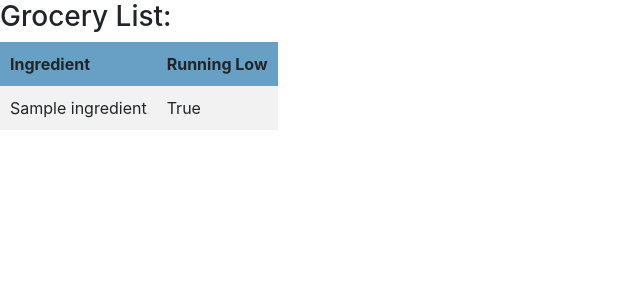
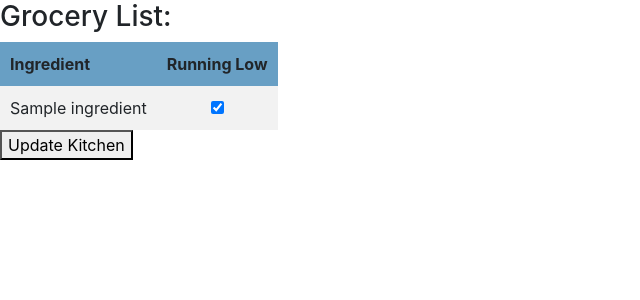
Before and after one commit to whymsicalc/goudathyme, a Flask app: page /shopping-list/1 in a window 1280 px wide. Shown: the part 72-372 px from the top of the page, without its empty margins (0-640 px from the left). Run offline with Flask 2, Linux system fonts and the light colour scheme; tables that the repository leaves empty hold one stand-in row (values such as "Sample post"); some libraries are stand-ins or nearby versions.

Commit message:
Edited html for shopping page so it shows a checkbox under running low that is checked when items are low and has a submit button (still need to write path for data it takes in and sends)

```diff
--- a/templates/shopping_list.html
+++ b/templates/shopping_list.html
@@ -7,6 +7,7 @@
 
 {% block content %}
 <h3>Grocery List:</h3>
+<form id="update-groceries" action="/update-groceries" method="POST">
     <table>
         <thead>
             <tr>
@@ -18,9 +19,17 @@
             {% for item in low_ingredients %}
                 <tr>
                     <td>{{item.ingredients.name}}</td>
-                <td>{{item.running_low}}</td>
+                    <td style="text-align:center;">
+                        {% if item.running_low == true %}
+                        <input type="checkbox" checked>
+                        {% else %}
+                        <input type="checkbox">
+                        {% endif %}
+                    </td>
                 </tr>
             {% endfor %}
         </tbody>
     </table>
+    <button type="submit">Update Kitchen</button>
+</form>
 {% endblock %}
```
Lines whose indentation alone changed are shown as unchanged.
